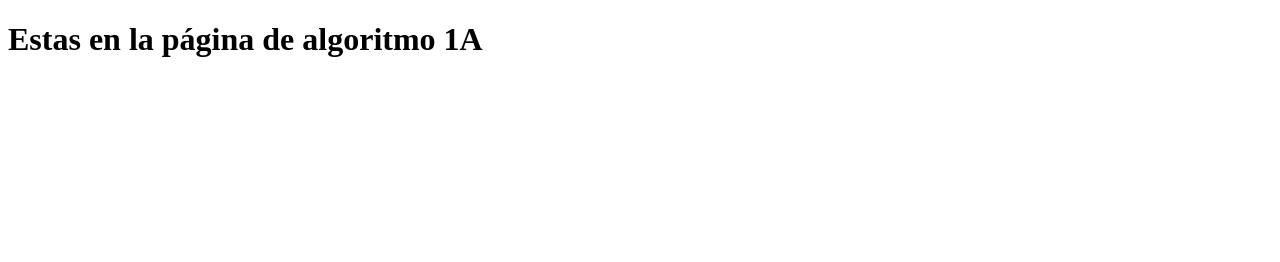
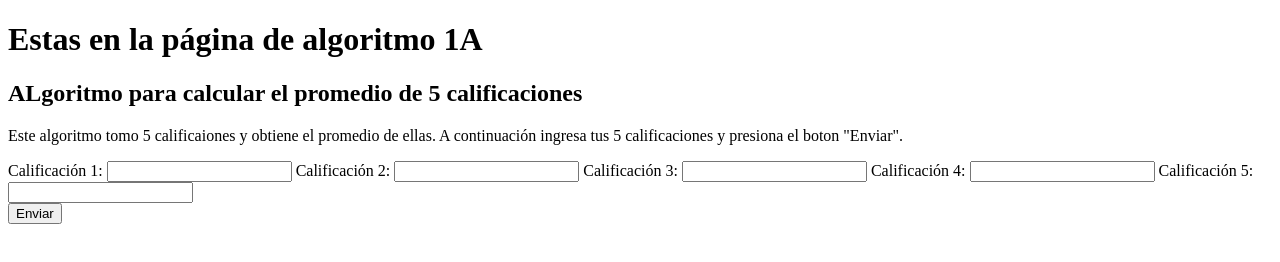
Before and after one commit to vale-plascencia/Algoritmo1-1A, a plain HTML site: page index.html in a window 1280 px wide. Drawn offline with Linux system fonts and the light colour scheme.

Commit message:
Termine las califcaciones

```diff
--- a/index.html
+++ b/index.html
@@ -5,5 +5,20 @@
   </head>
   <body>
     <h1>Estas en la página de algoritmo 1A</h1>
+    <h2>ALgoritmo para calcular el promedio de 5 calificaciones</h2>
+    <p>Este algoritmo tomo 5 calificaiones y obtiene el promedio de ellas. A continuación ingresa tus 5 calificaciones y presiona el boton "Enviar".</p>
+    <form>
+      <label for="calificacion1"> Calificación 1:</label>
+      <input type="text" id="calificacion1">
+      <label for="calificacion2"> Calificación 2:</label>
+      <input type="text" id="calificacion2">
+      <label for="calificacion3"> Calificación 3:</label>
+      <input type="text" id="calificacion3">
+      <label for="calificacion4"> Calificación 4:</label>
+      <input type="text" id="calificacion4">
+      <label for="calificacion5"> Calificación 5:</label>
+      <input type="text" id="calificacion5">
+    </form>
+    <button>Enviar</button>
   </body>
 </html>
```
Also changed, not shown: 1 other file.
